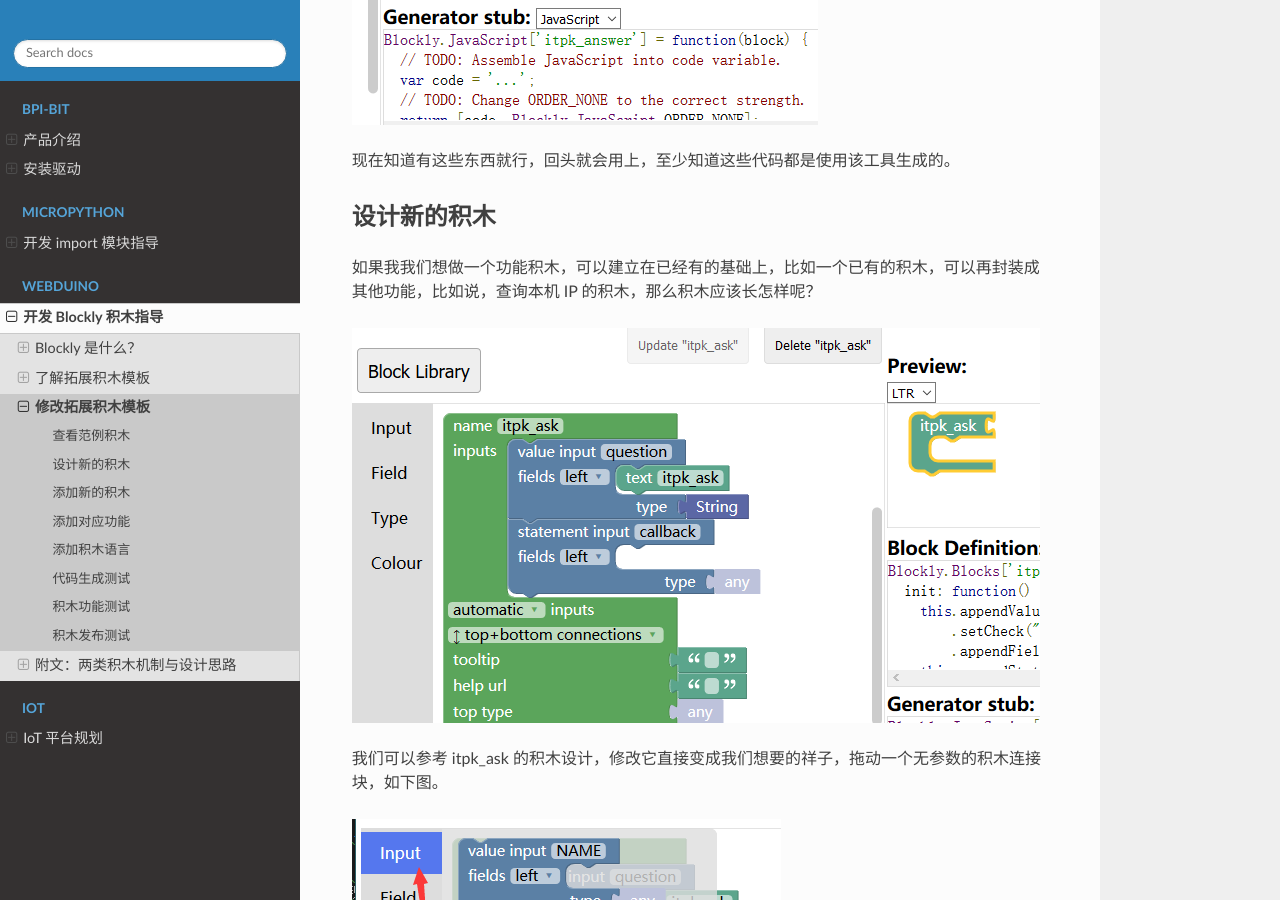
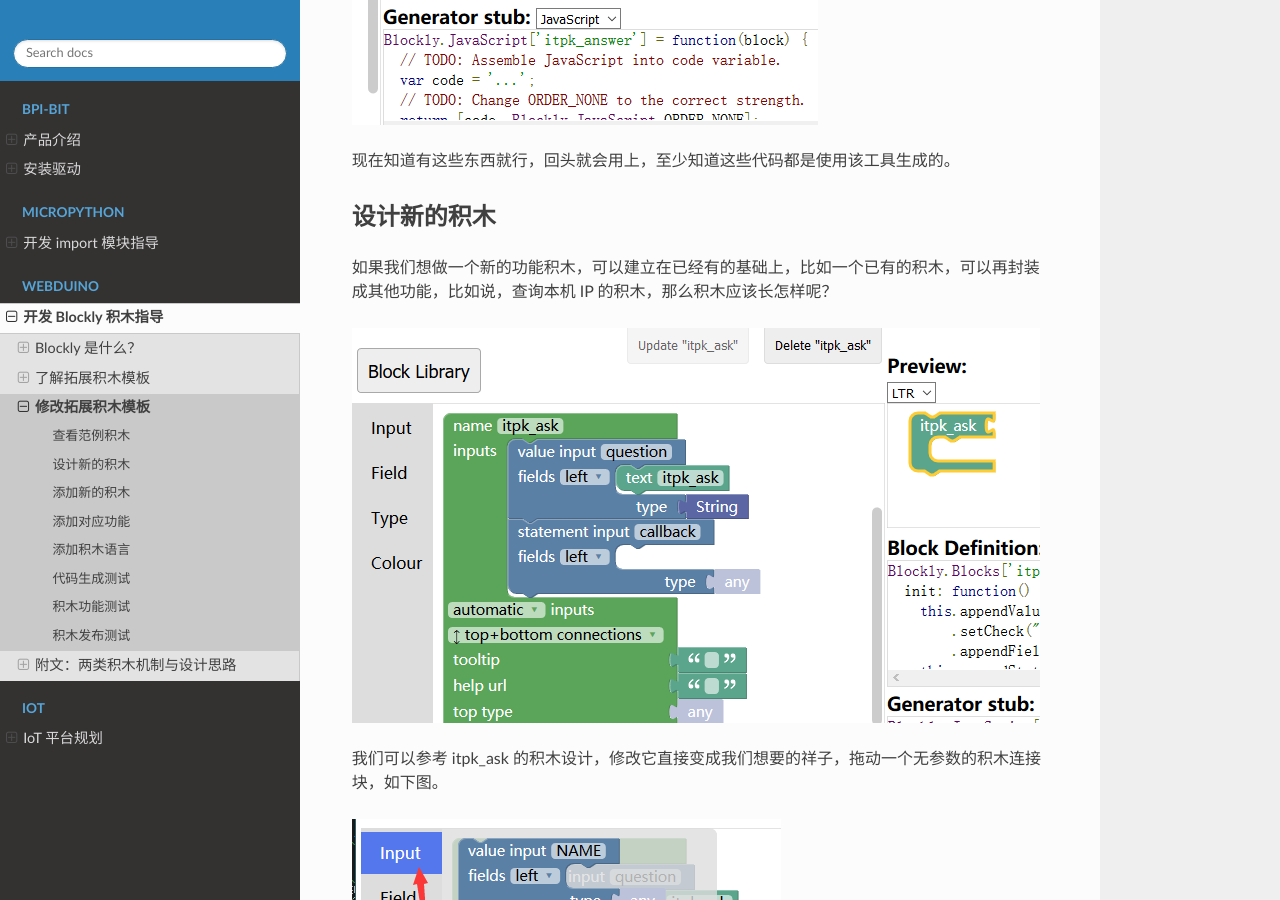
Before and after one commit to BPI-STEAM/Dev, a Sphinx documentation site: the page built from source/web/modify.md, in a window 1280 px wide and 900 px high, scrolled down 2726 px. Built offline with Sphinx 7.4.7 and the Read the Docs theme 2.0.0, drawn with Linux system fonts in a browser that asks for light colours.

Commit message:
Update modify.md

```diff
--- a/source/web/modify.md
+++ b/source/web/modify.md
@@ -32,7 +32,7 @@
 
 ## 设计新的积木
 
-如果我我们想做一个功能积木，可以建立在已经有的基础上，比如一个已有的积木，可以再封装成其他功能，比如说，查询本机 IP 的积木，那么积木应该长怎样呢？
+如果我们想做一个新的功能积木，可以建立在已经有的基础上，比如一个已有的积木，可以再封装成其他功能，比如说，查询本机 IP 的积木，那么积木应该长怎样呢？
 
 ![](images/itpk_ask.png)
 
```
